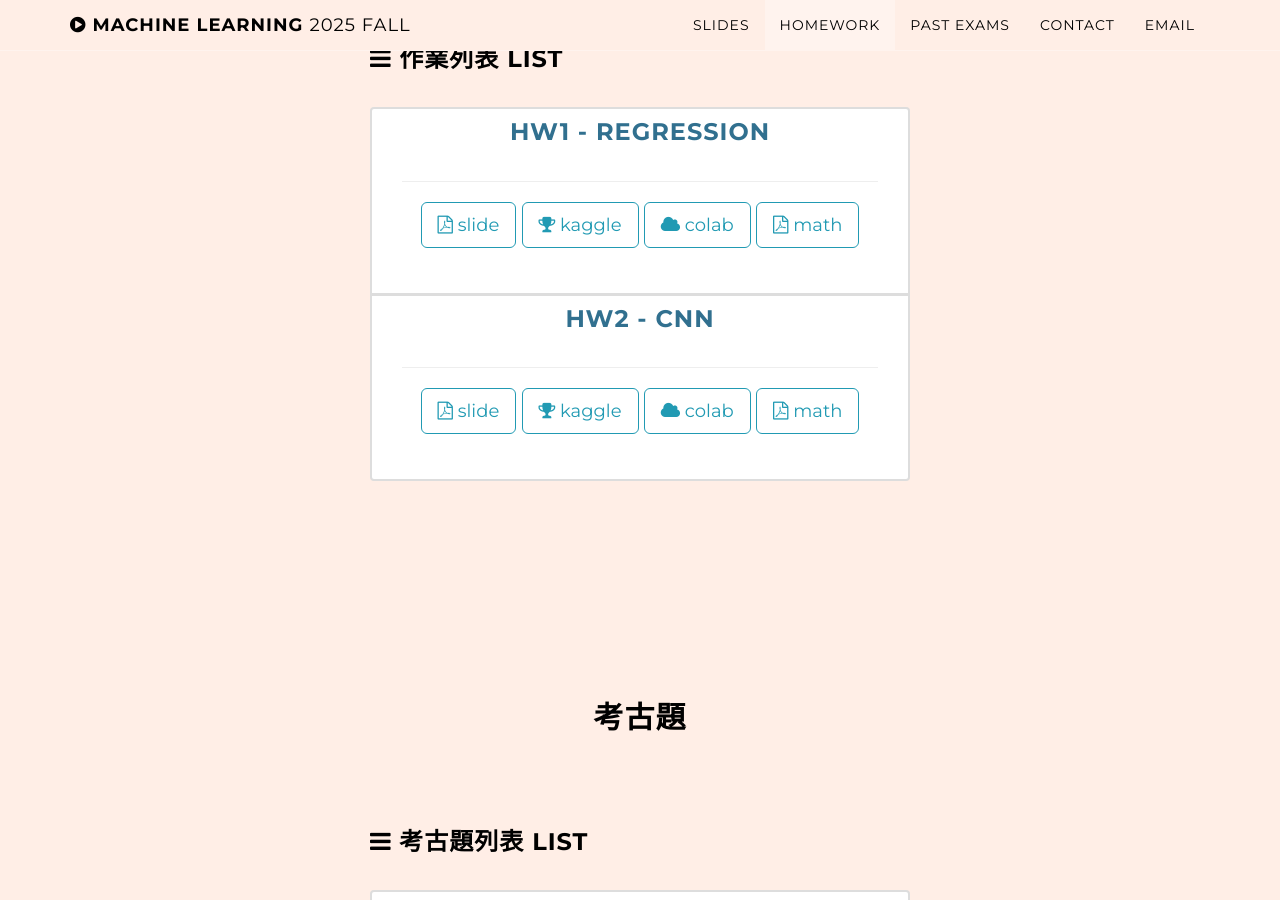
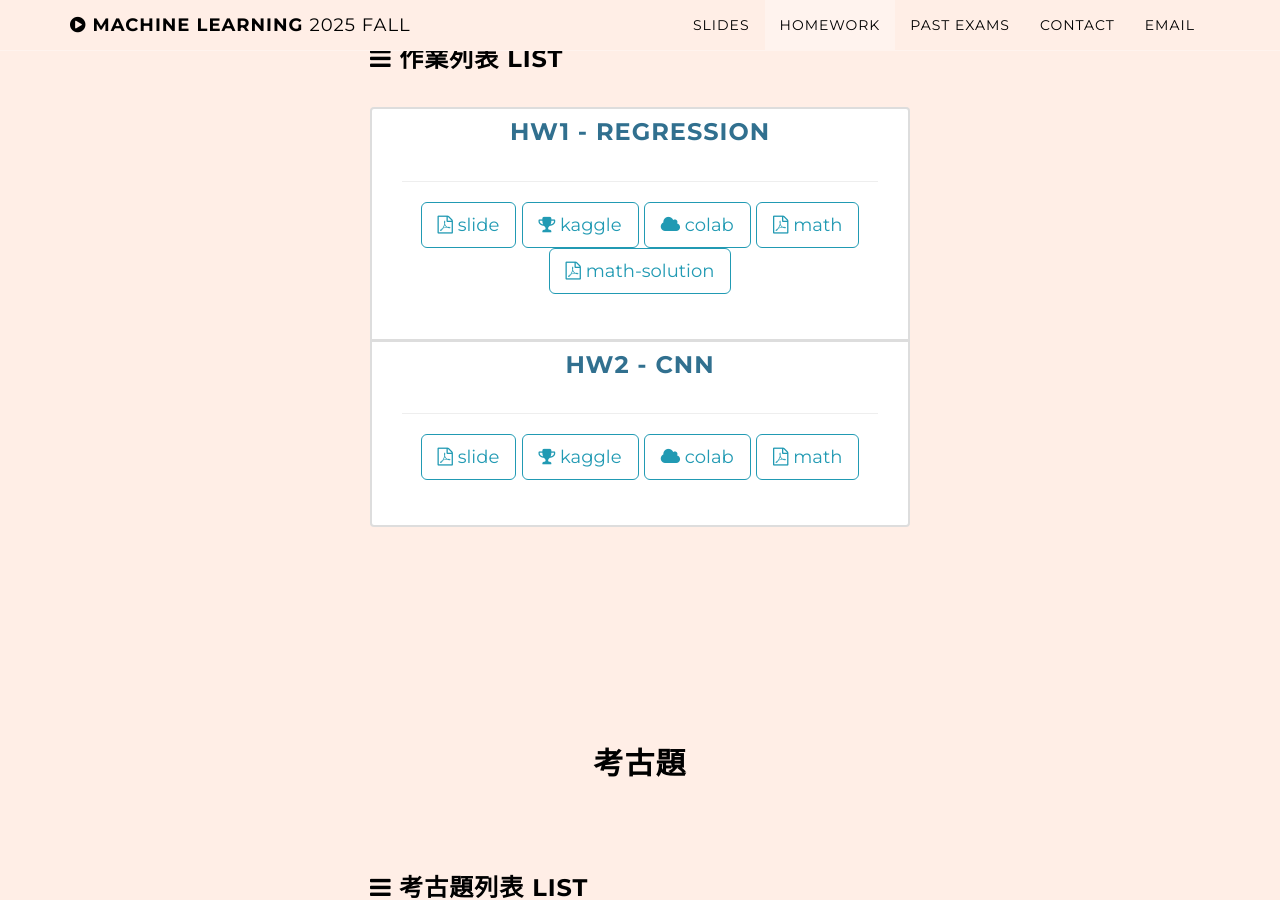
Before and after one commit to ntueemlta2025/ntueemlta2025.github.io, a Jekyll site: the page built from index.html, in a window 1280 px wide and 900 px high, scrolled down 4048 px. Built offline with Jekyll 4.4.1, drawn with Linux system fonts in a browser that asks for light colours.

Commit message:
release hw1 sol

```diff
--- a/_config.yml
+++ b/_config.yml
@@ -187,6 +187,9 @@ homeworks:
       - title: math
         kind: file-pdf-o
         url: https://ntueemlta2025.github.io/homeworks/hw1/ml-2025fall-hw1-math.pdf
+      - title: math-solution
+        kind: file-pdf-o
+        url: https://ntueemlta2025.github.io/homeworks/hw1/ml-2025fall-hw1-math-solution.pdf
 
   - title: HW2 - CNN
     links:
```
Also changed, not shown: 1 other file.
